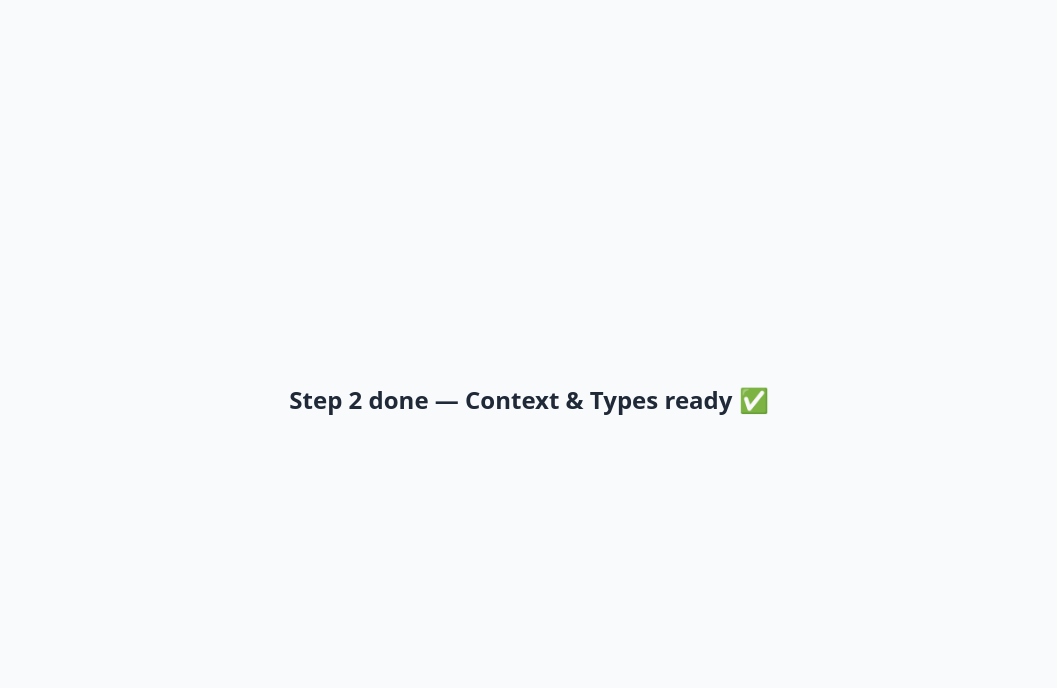
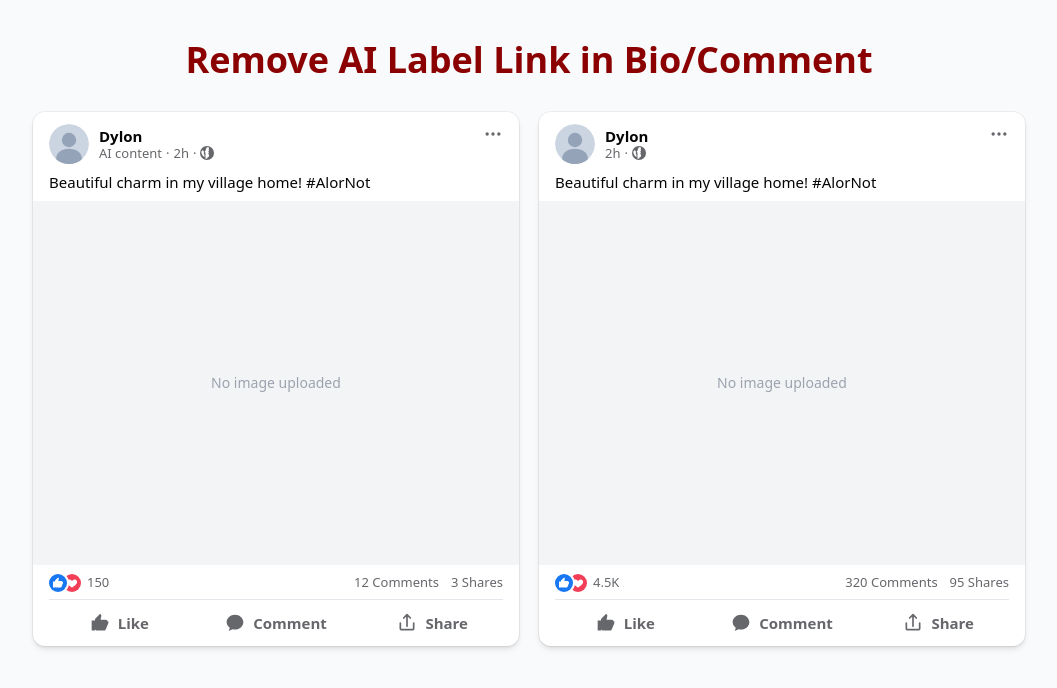
Before and after one commit to ailabelremove/fb-before-after-generator, a Next.js app: page / in a window 1280 px wide. Shown: the top 688 px of the page, without its empty margins (111-1168 px from the left). Built offline with nearby package versions, Linux system fonts and the light colour scheme.

Commit message:
Update page.tsx

```diff
--- a/app/page.tsx
+++ b/app/page.tsx
@@ -1,13 +1,44 @@
-import { TemplateProvider } from "@/lib/TemplateContext";
+"use client";
+
+import { TemplateProvider, useTemplate } from "@/lib/TemplateContext";
+import FacebookPostCard from "@/components/FacebookPostCard";
+
+function PreviewOnly() {
+  const { template } = useTemplate();
+
+  return (
+    <div className="mx-auto max-w-5xl px-4 py-10">
+      <h1 className="mb-8 text-center text-3xl font-extrabold text-[#8B0000] sm:text-4xl">
+        Remove AI Label Link in Bio/Comment
+      </h1>
+      <div className="grid grid-cols-1 gap-5 sm:grid-cols-2">
+        <FacebookPostCard
+          variant="left"
+          profileName={template.profileName}
+          profileImage={template.profileImage}
+          time={template.time}
+          caption={template.caption}
+          mainImage={template.mainImage}
+          stats={template.left}
+        />
+        <FacebookPostCard
+          variant="right"
+          profileName={template.profileName}
+          profileImage={template.profileImage}
+          time={template.time}
+          caption={template.caption}
+          mainImage={template.mainImage}
+          stats={template.right}
+        />
+      </div>
+    </div>
+  );
+}
 
 export default function Home() {
   return (
     <TemplateProvider>
-      <main className="flex min-h-screen items-center justify-center">
-        <h1 className="text-2xl font-bold text-gray-800">
-          Step 2 done — Context & Types ready ✅
-        </h1>
-      </main>
+      <PreviewOnly />
     </TemplateProvider>
   );
 }
```
